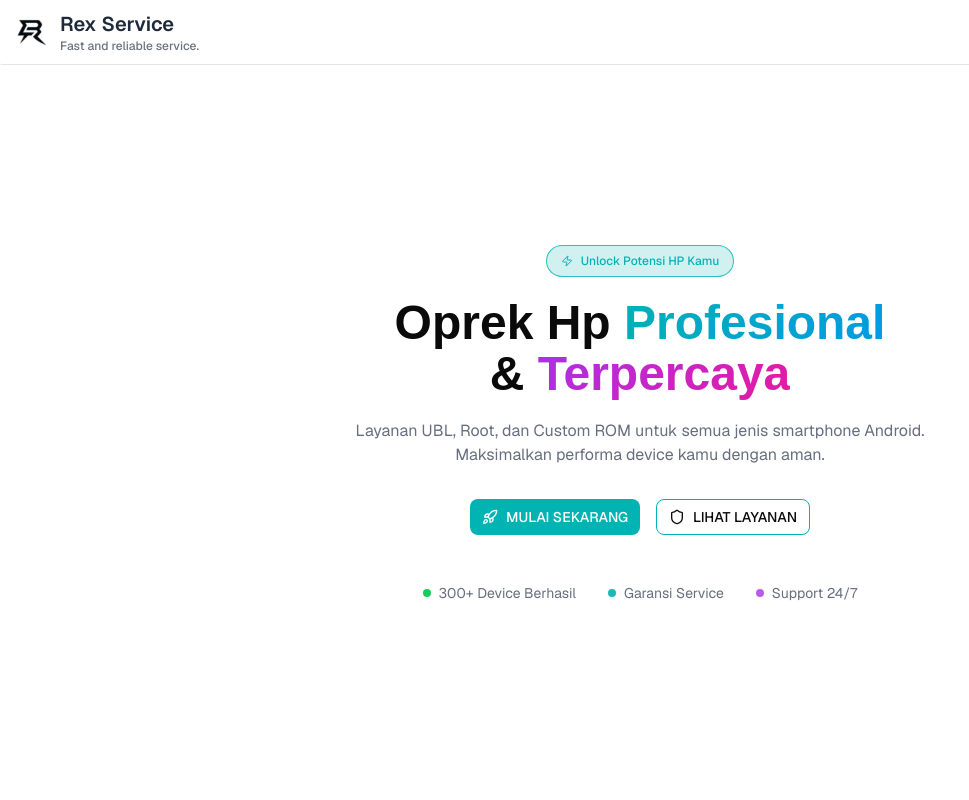
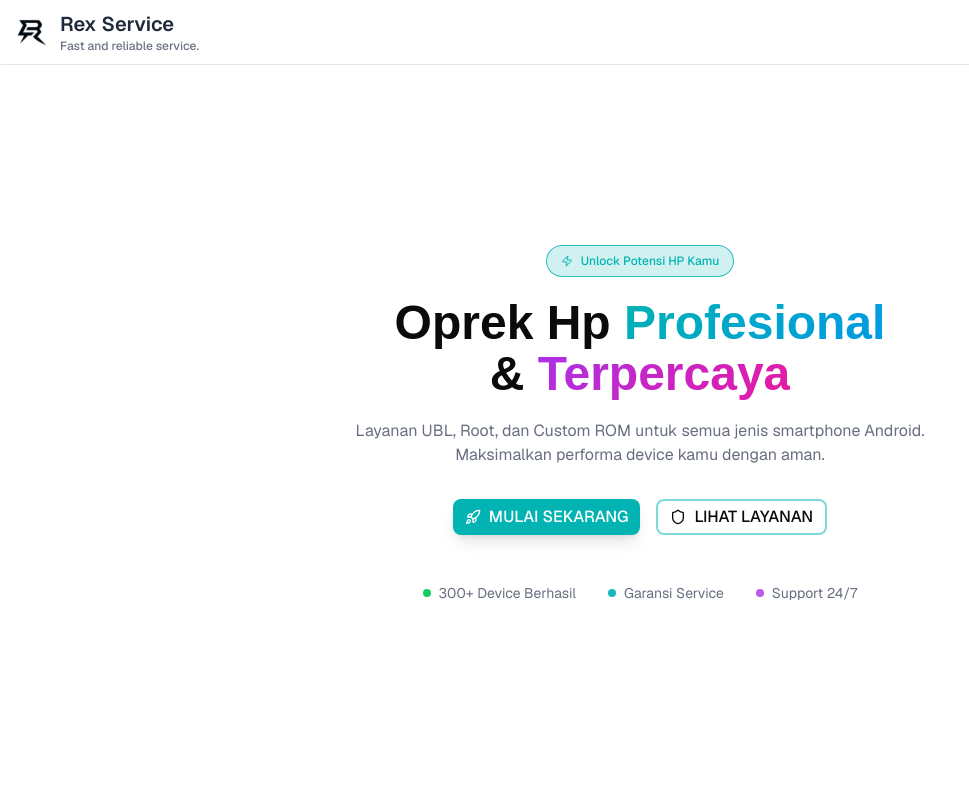
Before and after one commit to bagoesrex/rexservice, a Next.js app: page / in a window 1280 px wide. Shown: the top 800 px of the page, without its empty margins (0-969 px from the left). Built offline with nearby package versions, Linux system fonts and the light colour scheme.

Commit message:
feat(ui): add hero button variants

```diff
--- a/app/_components/hero/hero-section.tsx
+++ b/app/_components/hero/hero-section.tsx
@@ -19,11 +19,11 @@ export default function HeroSection() {
           Layanan UBL, Root, dan Custom ROM untuk semua jenis smartphone Android. Maksimalkan performa device kamu dengan aman.
         </p>
         <div className="flex flex-row justify-center gap-4">
-          <Button>
+          <Button variant={"hero"}>
             <Rocket className="size-4" />
             <span className="uppercase">Mulai Sekarang</span>
           </Button>
-          <Button className="border-primary border-[1.5px]" variant={"ghost"}>
+          <Button variant={"heroOutline"}>
             <Shield className="size-4" />
             <span className="uppercase">Lihat Layanan</span>
           </Button>
--- a/components/ui/button.tsx
+++ b/components/ui/button.tsx
@@ -17,6 +17,8 @@ const buttonVariants = cva(
         secondary: "bg-secondary text-secondary-foreground hover:bg-secondary/80",
         ghost: "hover:bg-accent hover:text-accent-foreground dark:hover:bg-accent/50",
         link: "text-primary underline-offset-4 hover:underline",
+        hero: "bg-primary text-primary-foreground hover:bg-primary/90 text-base px-8 py-6 shadow-lg hover:shadow-xl hover:scale-105",
+        heroOutline: "border-2 border-primary/50 bg-transparent text-foreground hover:border-primary hover:bg-primary/10 text-base px-8 py-6",
       },
       size: {
         default: "h-9 px-4 py-2 has-[>svg]:px-3",
```
